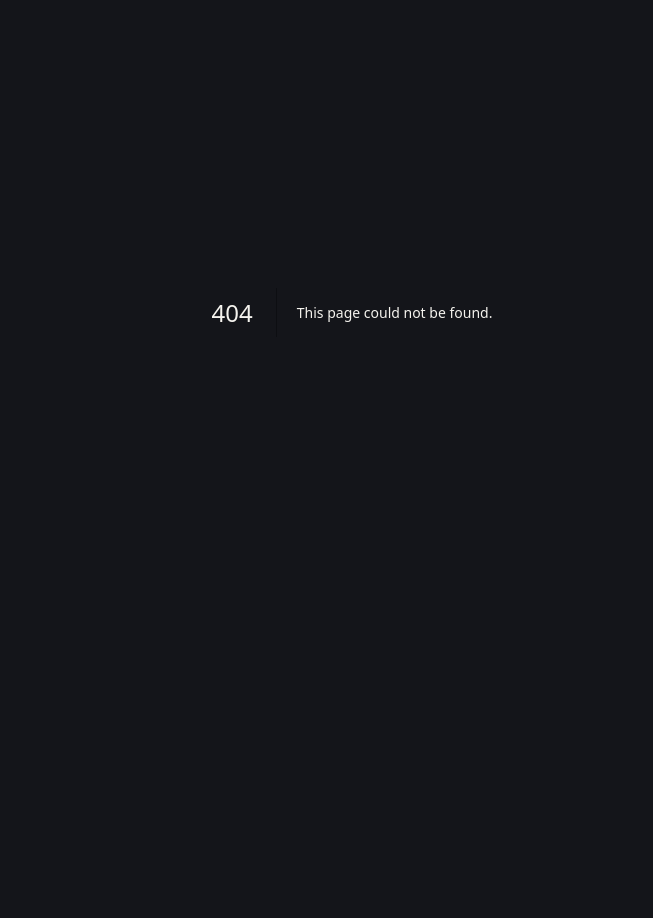
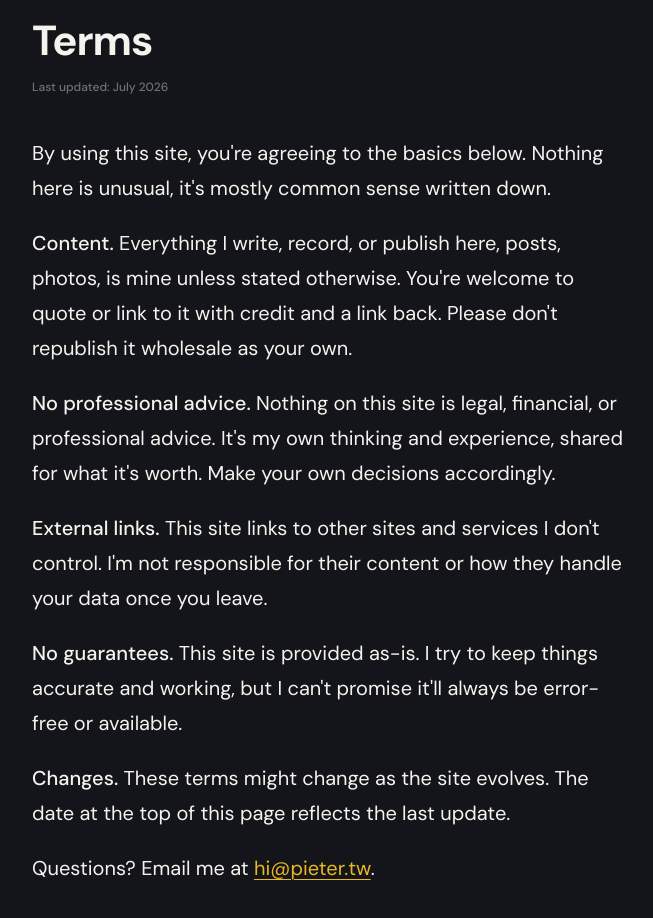
Before and after one commit to sillyledger/personal, a Next.js app: page /terms in a window 1280 px wide. Before the commit this address had no page. Shown: the part 160-1078 px from the top of the page, without its empty margins (288-941 px from the left). Before the commit the page ends 872 px from the top, so only its background shows below. Built offline with nearby package versions, Linux system fonts and the light colour scheme.

Commit message:
Create page.tsx

```diff
--- /dev/null
+++ b/app/terms/page.tsx
@@ -0,0 +1,70 @@
+import type { Metadata } from "next";
+
+export const metadata: Metadata = {
+  title: "Terms | Pieter Borremans",
+  description: "Terms for using this site.",
+};
+
+export default function Terms() {
+  return (
+    <main className="max-w-[720px] mx-auto px-10 pt-16 pb-24">
+      <div className="text-[13px] font-medium tracking-wide text-muted uppercase mb-5">
+        Legal
+      </div>
+
+      <h1 className="font-display font-bold text-[clamp(28px,4vw,42px)] leading-[1.2] tracking-tight text-ink">
+        Terms
+      </h1>
+      <div className="text-[12px] font-medium text-faint mt-3 mb-10">
+        Last updated: July 2026
+      </div>
+
+      <div className="text-body text-ink space-y-5 max-w-[600px]">
+        <p>
+          By using this site, you&apos;re agreeing to the basics below.
+          Nothing here is unusual, it&apos;s mostly common sense written
+          down.
+        </p>
+        <p>
+          <strong className="font-medium">Content.</strong> Everything I
+          write, record, or publish here, posts, photos, is mine unless
+          stated otherwise. You&apos;re welcome to quote or link to it with
+          credit and a link back. Please don&apos;t republish it wholesale
+          as your own.
+        </p>
+        <p>
+          <strong className="font-medium">No professional advice.</strong>{" "}
+          Nothing on this site is legal, financial, or professional advice.
+          It&apos;s my own thinking and experience, shared for what it&apos;s
+          worth. Make your own decisions accordingly.
+        </p>
+        <p>
+          <strong className="font-medium">External links.</strong> This
+          site links to other sites and services I don&apos;t control.
+          I&apos;m not responsible for their content or how they handle
+          your data once you leave.
+        </p>
+        <p>
+          <strong className="font-medium">No guarantees.</strong> This site
+          is provided as-is. I try to keep things accurate and working, but
+          I can&apos;t promise it&apos;ll always be error-free or available.
+        </p>
+        <p>
+          <strong className="font-medium">Changes.</strong> These terms
+          might change as the site evolves. The date at the top of this
+          page reflects the last update.
+        </p>
+        <p>
+          Questions? Email me at{" "}
+          <a
+            href="mailto:hi@pieter.tw"
+            className="text-accent underline decoration-1 underline-offset-4 hover:opacity-70 transition-opacity"
+          >
+            hi@pieter.tw
+          </a>
+          .
+        </p>
+      </div>
+    </main>
+  );
+}
```
